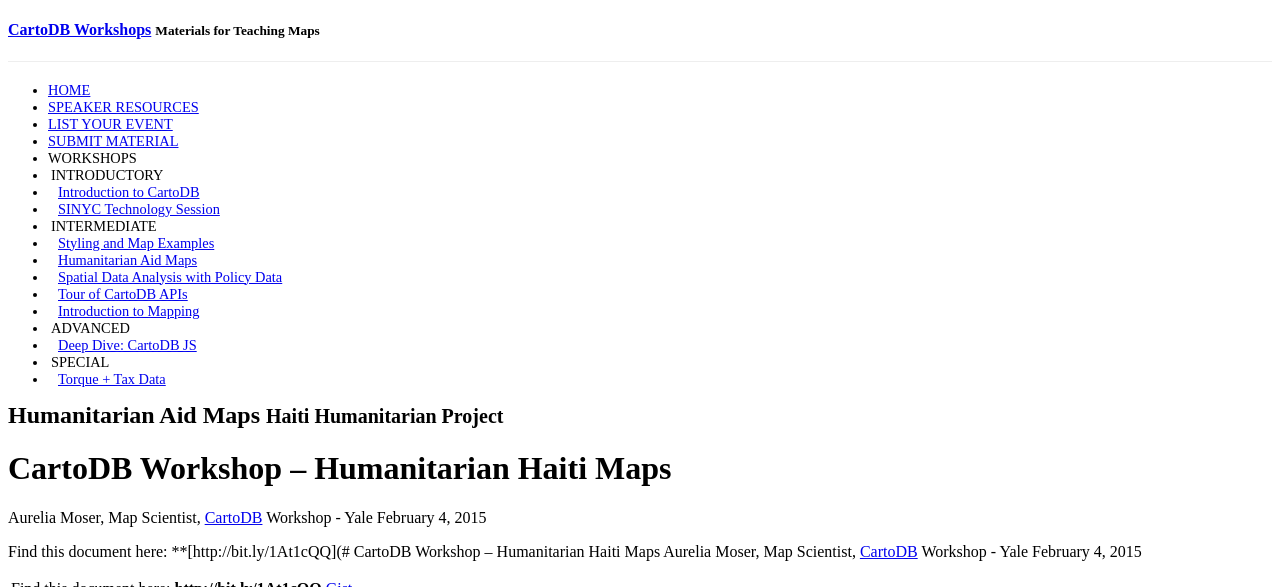
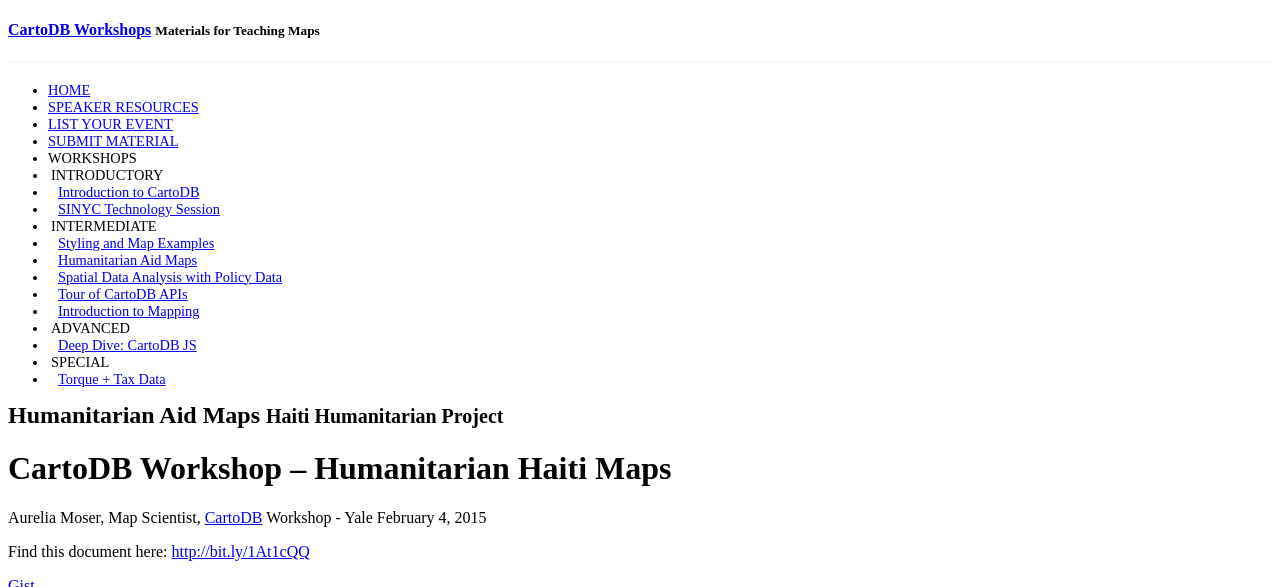
Before and after one commit to CartoDB/training, a Jekyll site: the page built from _posts/2015-02-04-yale-haiti.md, in a window 1280 px wide and 900 px high, cut to the strip 0-587 px from the top of the window. Built offline with Jekyll 4.4.1, drawn with Linux system fonts in a browser that asks for light colours; a style sheet for code colours, icons or effects is not loaded.

Commit message:
haiti link fix

```diff
--- a/_posts/2015-02-04-yale-haiti.md
+++ b/_posts/2015-02-04-yale-haiti.md
@@ -14,12 +14,10 @@
 Workshop - Yale
 February 4, 2015
 
-Find this document here: **[http://bit.ly/1At1cQQ](# CartoDB Workshop -- Humanitarian Haiti Maps
-Aurelia Moser, Map Scientist, [CartoDB](http://cartodb.com)
-Workshop - Yale
-February 4, 2015
+Find this document here:
+[http://bit.ly/1At1cQQ](http://bit.ly/1At1cQQ)
 
-Find this document here: **http://bit.ly/1At1cQQ**  | [Gist](https://gist.github.com/cedbafd367aabf8fe188.git)
+[Gist](https://gist.github.com/cedbafd367aabf8fe188.git)
 
 ![Haiti Flag from wikipedia](http://upload.wikimedia.org/wikipedia/commons/5/56/Flag_of_Haiti.svg)
 
```
